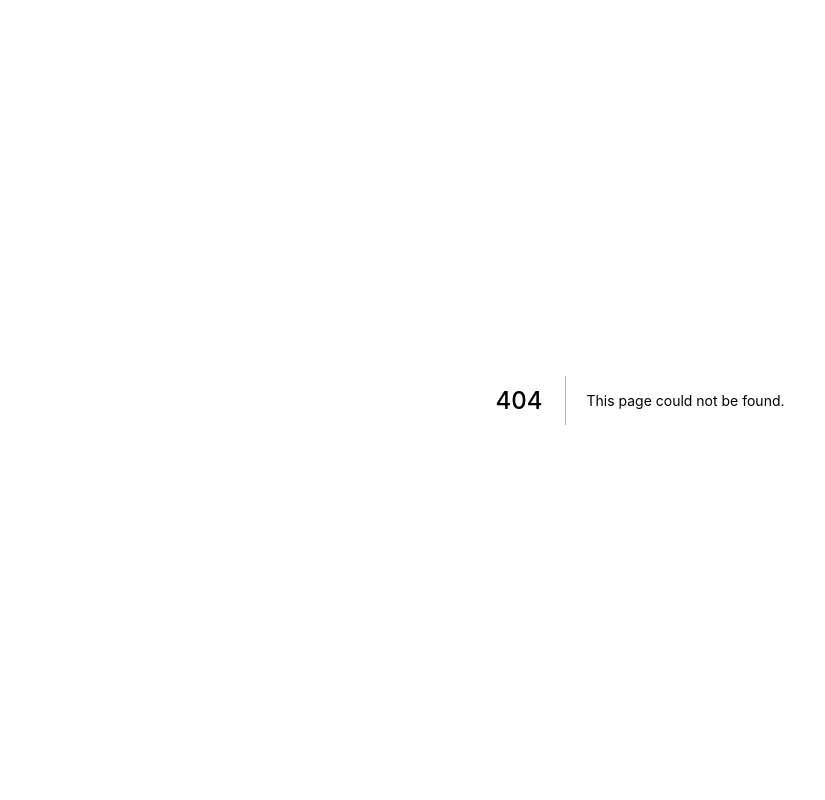
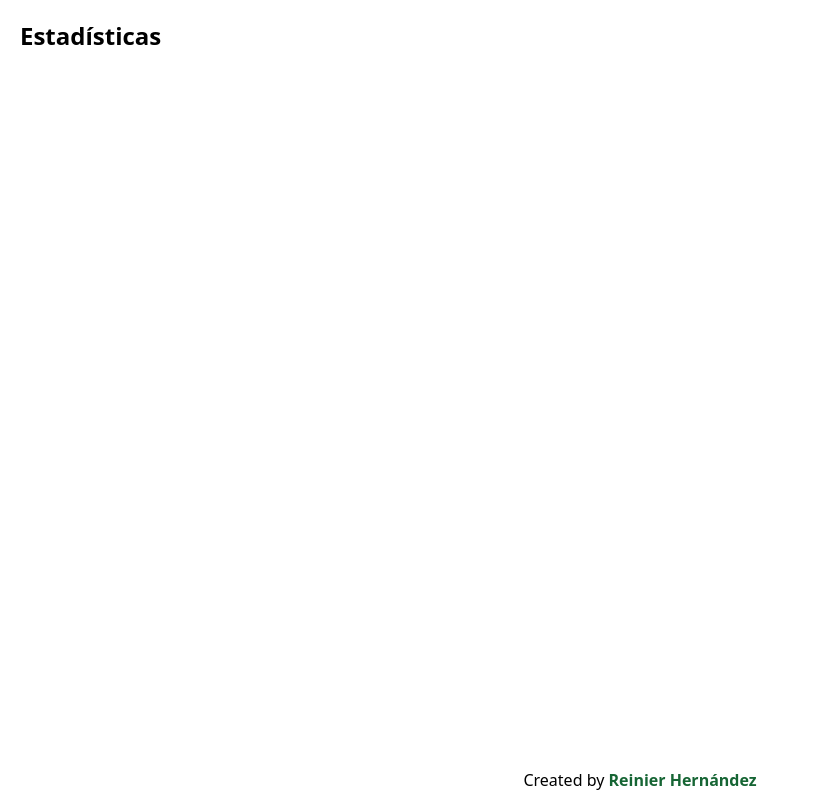
Before and after one commit to ragnarok22/club-clasifier, a Next.js app: page /stats in a window 1280 px wide. Before the commit this address had no page. Shown: the whole page, without its empty margins (0-825 px from the left). Built offline with nearby package versions, Linux system fonts and the light colour scheme.

Commit message:
feat: add stats page

```diff
--- /dev/null
+++ b/pages/stats.jsx
@@ -0,0 +1,11 @@
+import BaseLayout from "../layouts/BaseLayout";
+
+const Stats = () => {
+  return (
+    <BaseLayout>
+      <h1>Estadísticas</h1>
+    </BaseLayout>
+  );
+};
+
+export default Stats;
```
